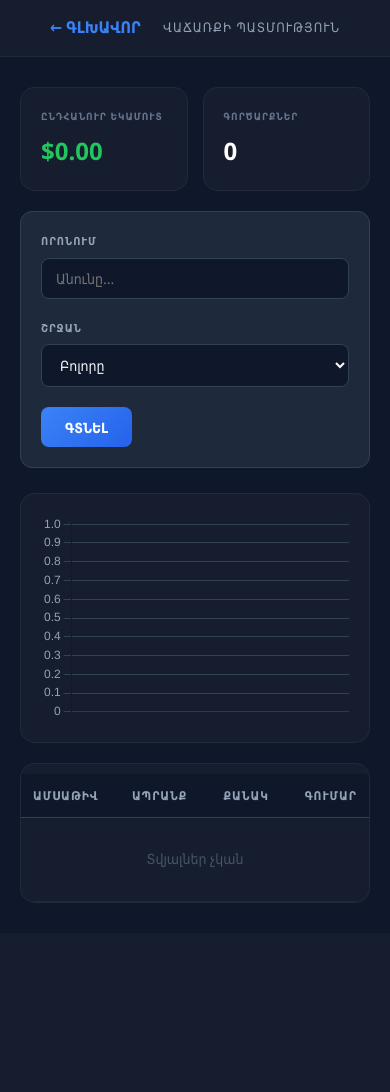
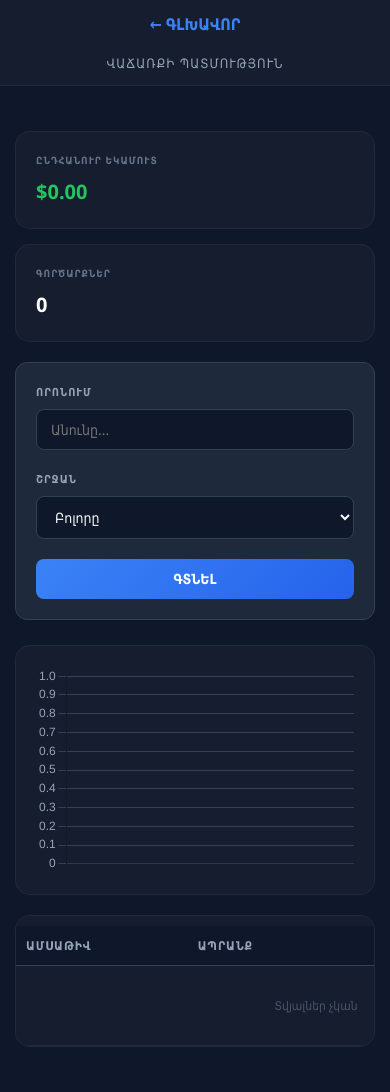
Before and after one commit to Vigen222/warehouse, a PHP site: page /admin/history.php in a window 390 px wide. Before the commit the page ends 867 px from the top, so only its background shows below. Run offline with PHP 8.4, Linux system fonts and the light colour scheme; a user stored in the database is signed in; data comes from the database, SQL or seed files in the repository.

Commit message:
Update style.css

```diff
--- a/css/style.css
+++ b/css/style.css
@@ -422,3 +422,76 @@ tr:hover td {
     color: #10b981; /* Зеленый для денег */
     text-align: right;
 }
+/* ================= MOBILE ================= */
+@media (max-width: 768px) {
+
+    .container {
+        padding: 15px;
+    }
+
+    .nav {
+        padding: 12px 15px !important;
+        flex-direction: column;
+        gap: 15px;
+    }
+
+    .nav-right {
+        width: 100%;
+        justify-content: space-between;
+        gap: 10px !important;
+    }
+
+    .stats-grid,
+    .stats-row,
+    .day-stats-row {
+        grid-template-columns: 1fr;
+    }
+
+    .filter-form,
+    .search-form {
+        flex-direction: column;
+        align-items: stretch !important;
+    }
+
+    .filter-group {
+        width: 100%;
+    }
+
+    .f-input,
+    .search-input {
+        width: 100% !important;
+        min-width: unset;
+    }
+
+    .btn-search,
+    .filter-btn {
+        width: 100%;
+        justify-content: center;
+    }
+
+    .grid {
+        grid-template-columns: 1fr;
+    }
+
+    .card {
+        padding: 15px;
+    }
+
+    .product-img {
+        height: 160px;
+    }
+
+    table {
+        min-width: 600px;
+    }
+
+    th,
+    td {
+        padding: 10px;
+        font-size: 12px;
+    }
+
+    .stat-val {
+        font-size: 20px;
+    }
+}
```
